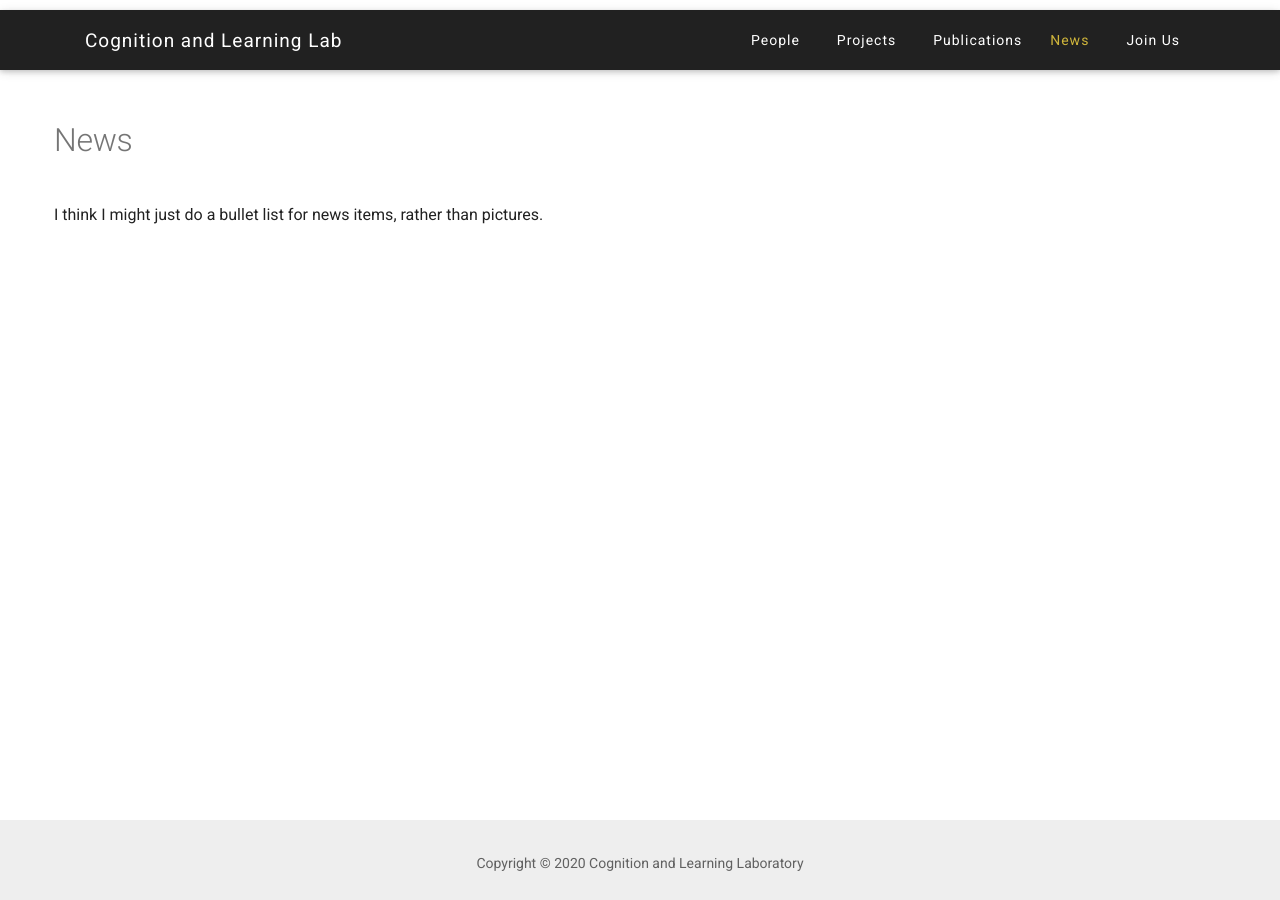
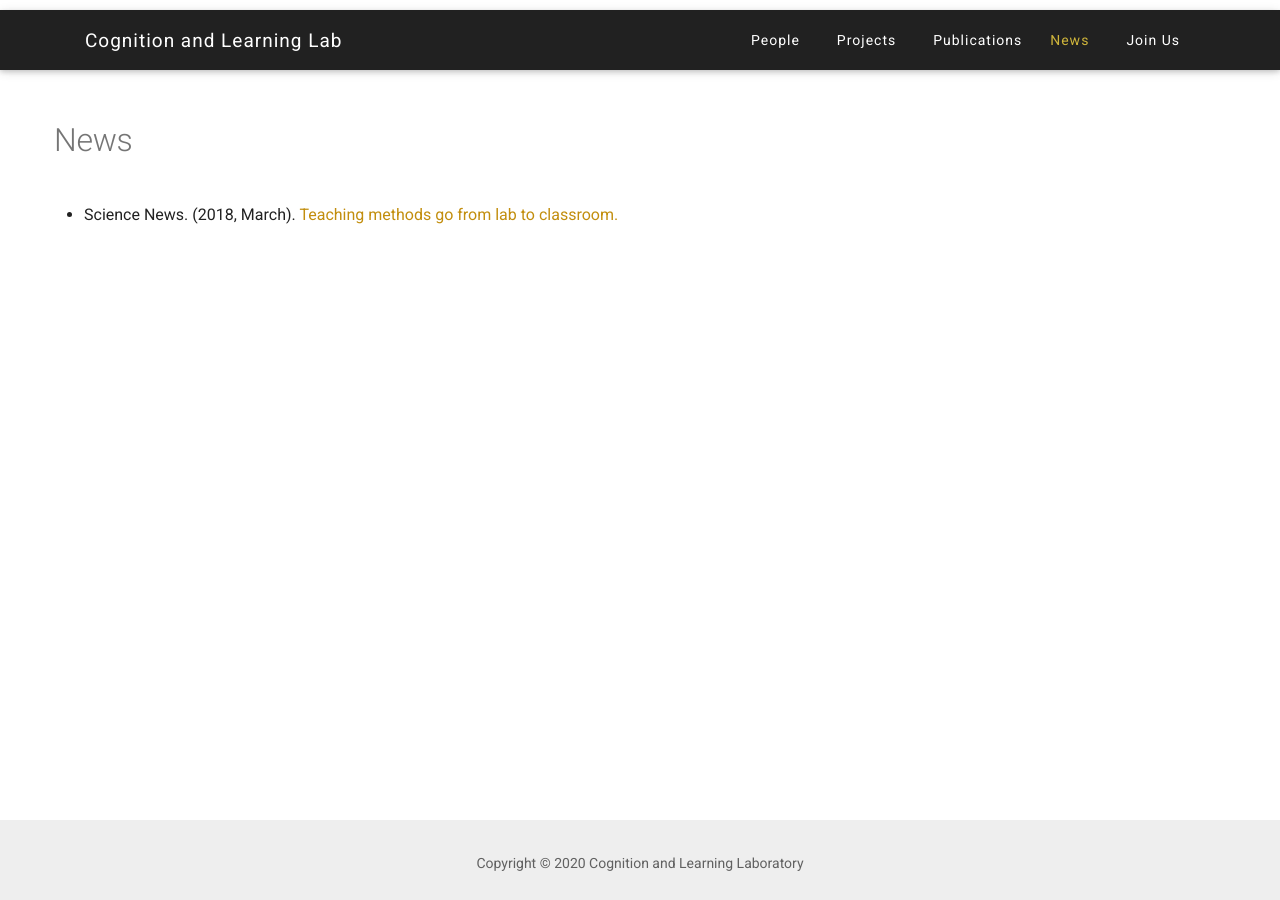
Before and after one commit to shivanya-chandra/pcllab.github.io, an MkDocs documentation site: the page built from docs/news.md, in a window 1280 px wide. Built offline with MkDocs 1.6.1 and Material for MkDocs 9.7.7, drawn with Linux system fonts in a browser that asks for light colours.

Commit message:
Update news.md

```diff
--- a/docs/news.md
+++ b/docs/news.md
@@ -1,3 +1,3 @@
 # News
 
-I think I might just do a bullet list for news items, rather than pictures.
+- Science News. (2018, March). [Teaching methods go from lab to classroom.](https://www.sciencenews.org/article/teaching-methods-go-lab-classroom)
```
